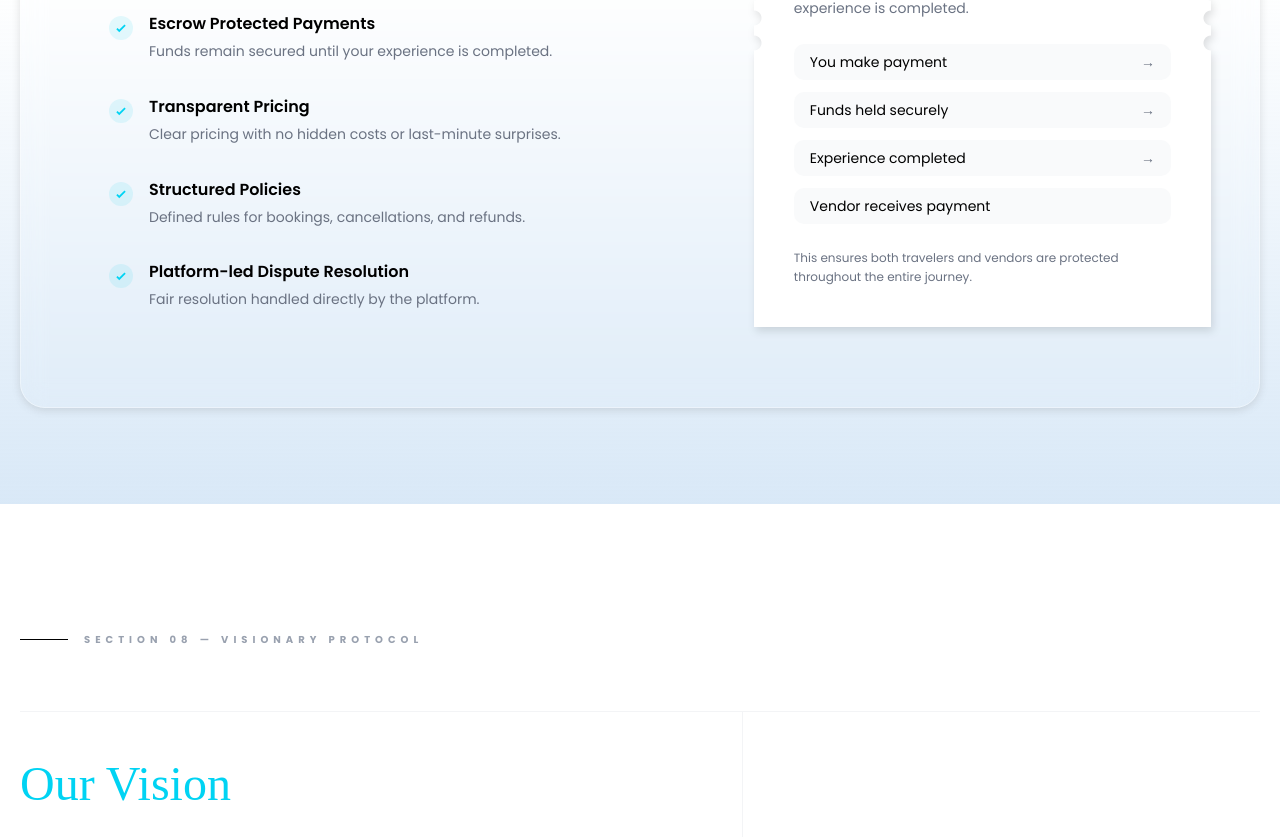
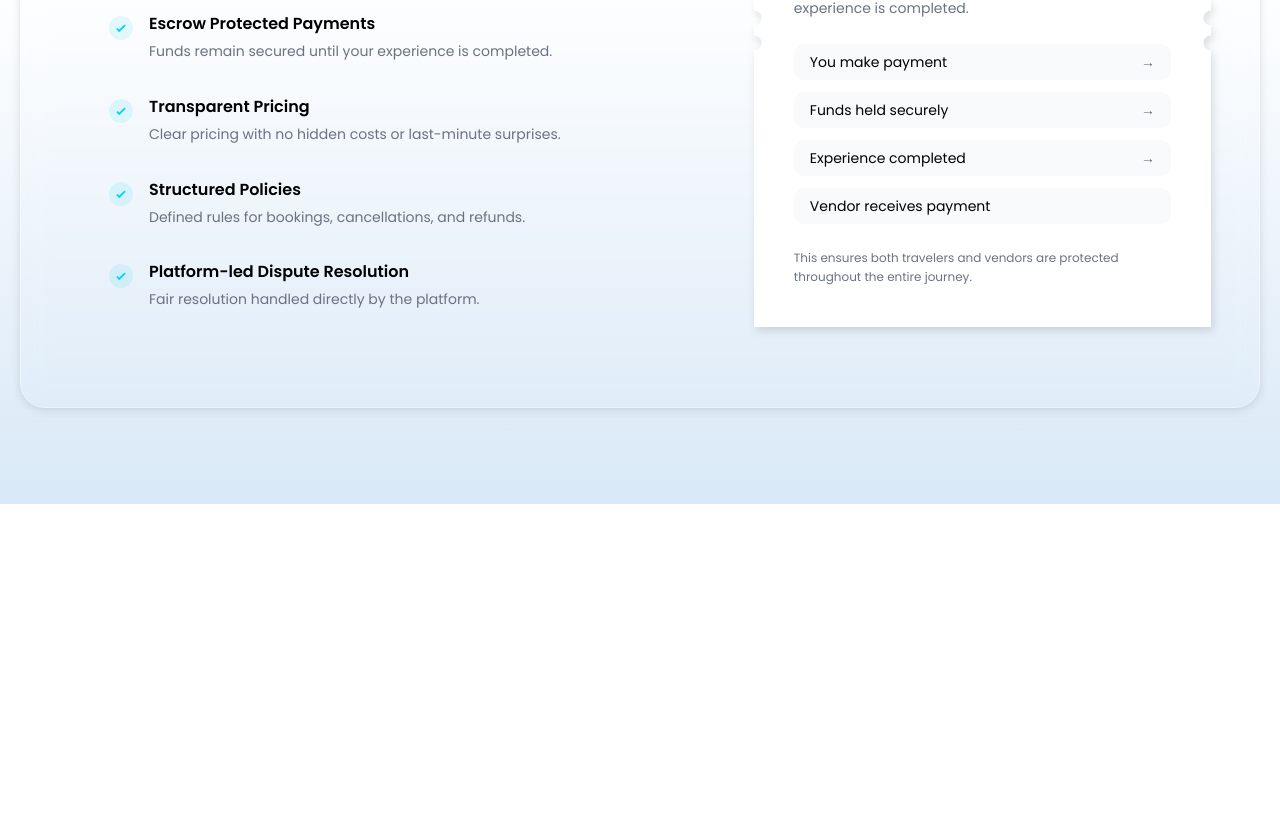
Before and after one commit to asrarmaknojiya/wheyer-sub-pages, a Next.js app: page /about-us in a window 1280 px wide. Shown: the part 1956-2793 px from the top of the page. After the commit the page ends 2460 px from the top, so only its background shows below. Built offline with nearby package versions, Linux system fonts and the light colour scheme; a web font is replaced by a local one.

Commit message:
initial commit

```diff
--- a/src/pages/about-us/index.js
+++ b/src/pages/about-us/index.js
@@ -16,7 +16,7 @@ export default function Home() {
 
             <OurSolution/>
 
-            <OurVision/>
+            {/* <OurVision/> */}
         </>
     );
 }
```
